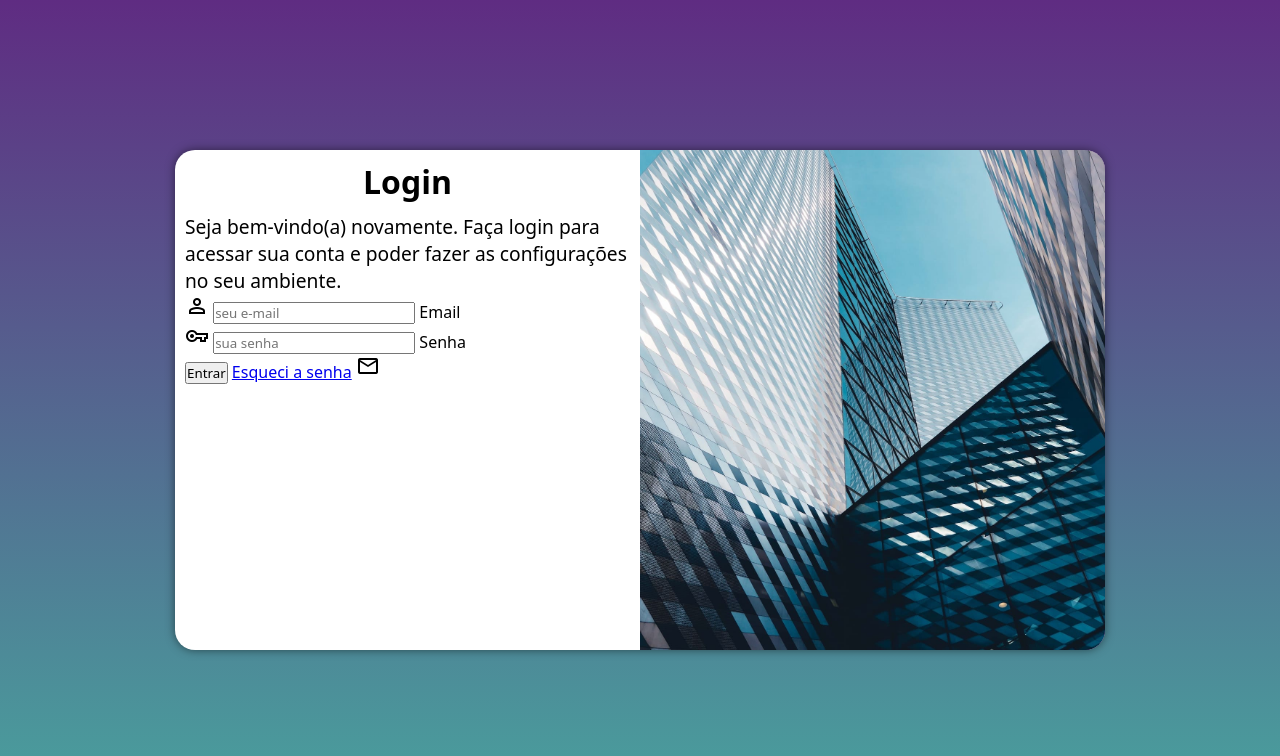
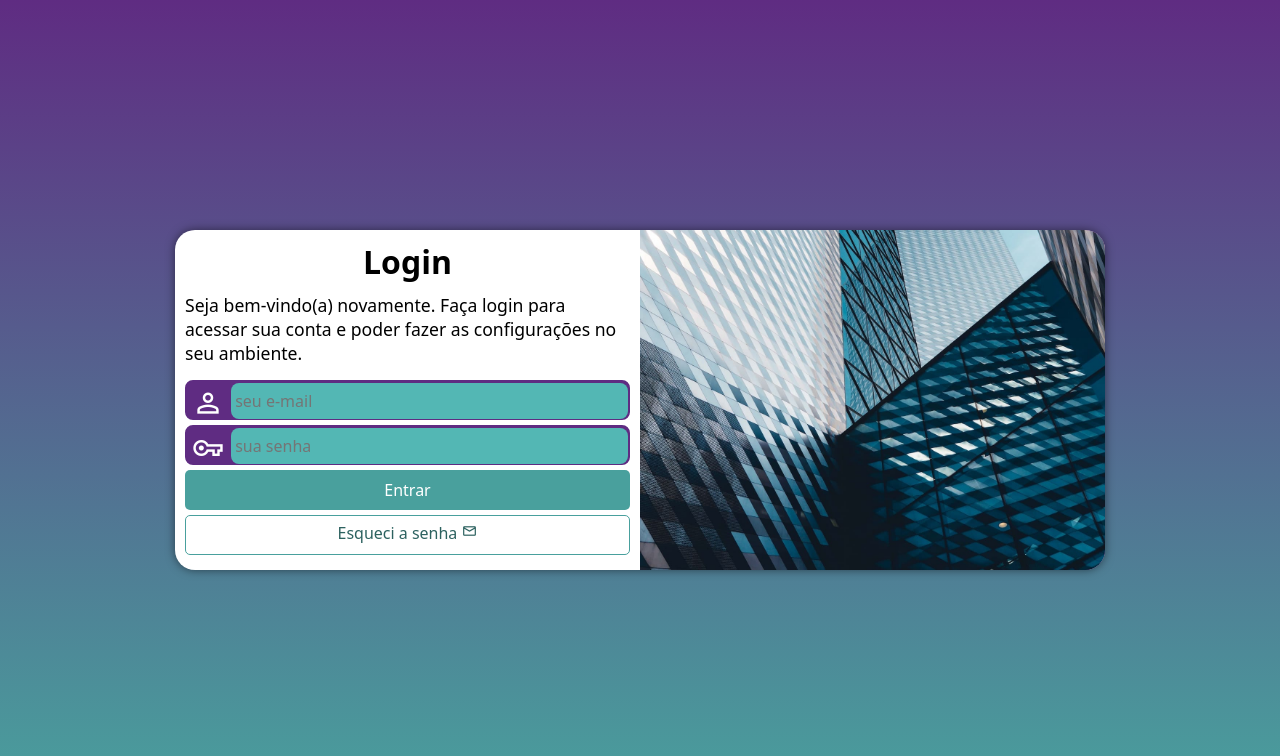
Before and after one commit to GabrielOstii/projeto-login, a plain HTML site: page index.html in a window 1280 px wide. Drawn offline with nearby package versions, Linux system fonts and the light colour scheme.

Commit message:
Finalização Projeto

```diff
--- a/css/media-query.css
+++ b/css/media-query.css
@@ -7,6 +7,7 @@
 
     section#login {
         width: 80vw;
+        height: 290px
     }
 
     section#login > div#img {
@@ -19,6 +20,10 @@
         float: right;
         width: 70%;
     }
+
+    section#login > div#form > p {
+        font-size: 1em;
+    }
 }
 
 @media screen and (min-width:992px) {
@@ -29,6 +34,7 @@
 
     section#login {
         width: 930px;
+        height: 340px;
 
     }
 
@@ -48,7 +54,8 @@
     }
 
     section#login > div#form > p {
-        font-size: 1.2em;
+        font-size: 1.1em;
+        margin-bottom: 15px;
     }
 
 }
--- a/css/style.css
+++ b/css/style.css
@@ -29,15 +29,15 @@ section#login {
     position: absolute;
     top: 50%;
     left: 50%;
-    transform: translate(-50%,-50%);
     overflow: hidden;
 
     background-color: white;
     width: 250px;
-    height: 500px;
+    height: 515px;
     border-radius: 20px;
     box-shadow: 0px 0px 10px rgba(0, 0, 0, 0.500);
 
+    transform: translate(-50%,-50%);
     transition: width 0.3s,  height 0.3s;
     transition-timing-function: ease;
 }
@@ -62,4 +62,88 @@ section#login > div#form > h1 {
 
 section#login > div#form > p {
     font-size: 0.8em;
+    margin-bottom: 10px;
 }
+
+form > div.campo {
+    background-color: #5f2c82;
+    border: 2px solid #5f2c82;
+    display: block;
+    width: 100%;
+    height: 40px;
+    border-radius: 8px;
+    margin: 5px 0px;
+}
+
+div.campo > label {
+    display: none;
+}
+
+div.campo > span{
+    color: white;
+    font-size: 2em;
+    width: 40px;
+    padding: 5px;
+}
+
+form > div.campo > input {
+    background-color: #53b7b4;
+    border: 0px;
+    border-radius: 8px;
+    font-size: 1em;
+    width: calc(100% - 44.4px);
+    height: 100%;
+    padding: 4px;
+
+    /* Animação sempre por ultimo */
+    transform: translateY(-12px);
+}
+
+div.campo > input:focus-within {
+    background-color: white;
+
+}
+
+form > input[type=submit] {
+    display: block;
+    font-size: 1em;
+    width: 100%;
+    height: 40px;
+    background-color: #49a09d;
+    color: white;
+    border: none;
+    border-radius: 5px;
+    cursor: pointer;
+}
+
+form > input[type=submit]:hover {
+    background-color: #277270;
+
+}
+
+form > a.botao {
+    display: block;
+
+    text-align: center;
+    font-size: 1em;
+    text-decoration: none;
+    color: #2d6260;
+
+    width: 100%;
+    height: 40px;
+    margin-top: 5px;
+    padding-top: 6px;
+
+    background-color: white;
+    border: 1px solid #49a09d;
+    border-radius: 5px;
+
+}
+
+form > a.botao:hover {
+    background-color: #5ac4c1;
+}
+
+form > a.botao > span {
+    font-size: 1em;
+}
--- a/index.html
+++ b/index.html
@@ -34,8 +34,7 @@
                         <label for="isenha">Senha</label>
                     </div>
                     <input type="submit" value="Entrar">
-                    <a href="esqueci.html">Esqueci a senha</a> <span class="material-symbols-outlined">mail</span>
-
+                    <a href="esqueci.html" class="botao">Esqueci a senha <span class="material-symbols-outlined">mail</span></a>
                 </form>
             </div>
 
```
